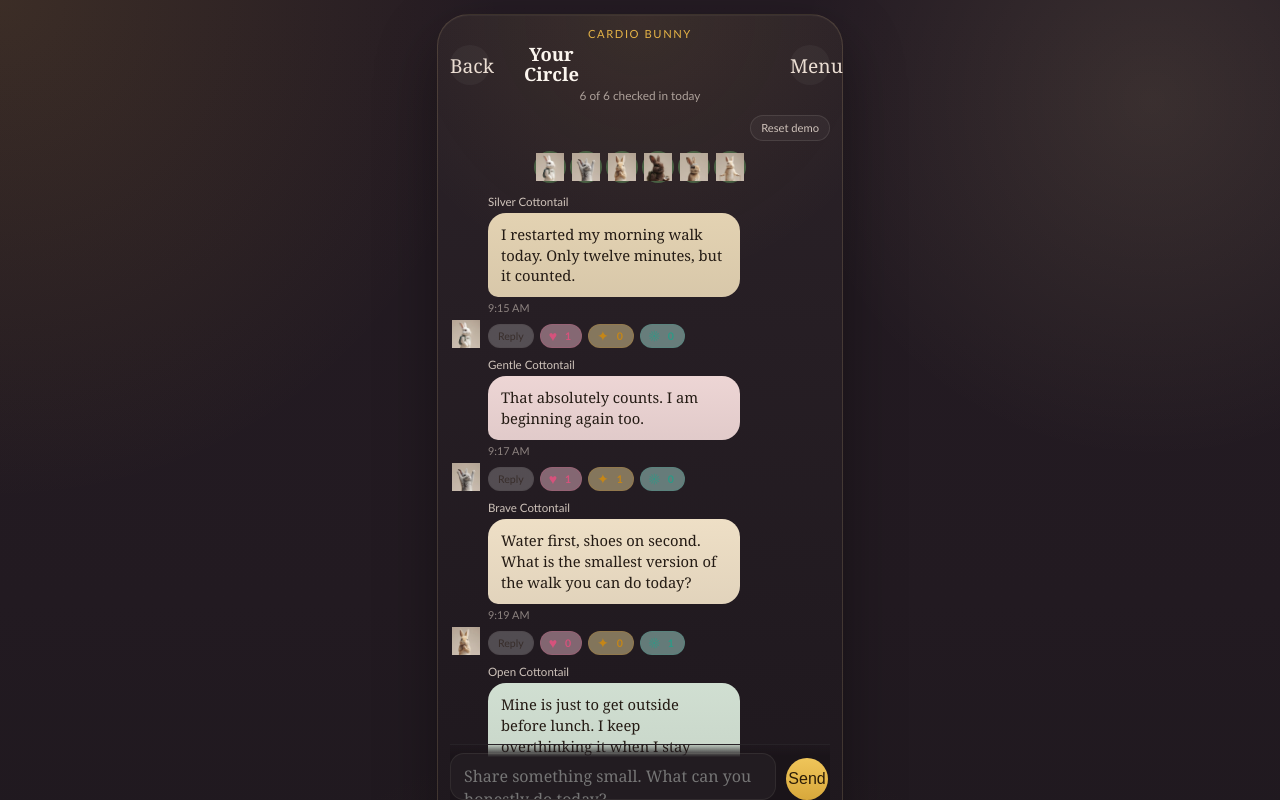
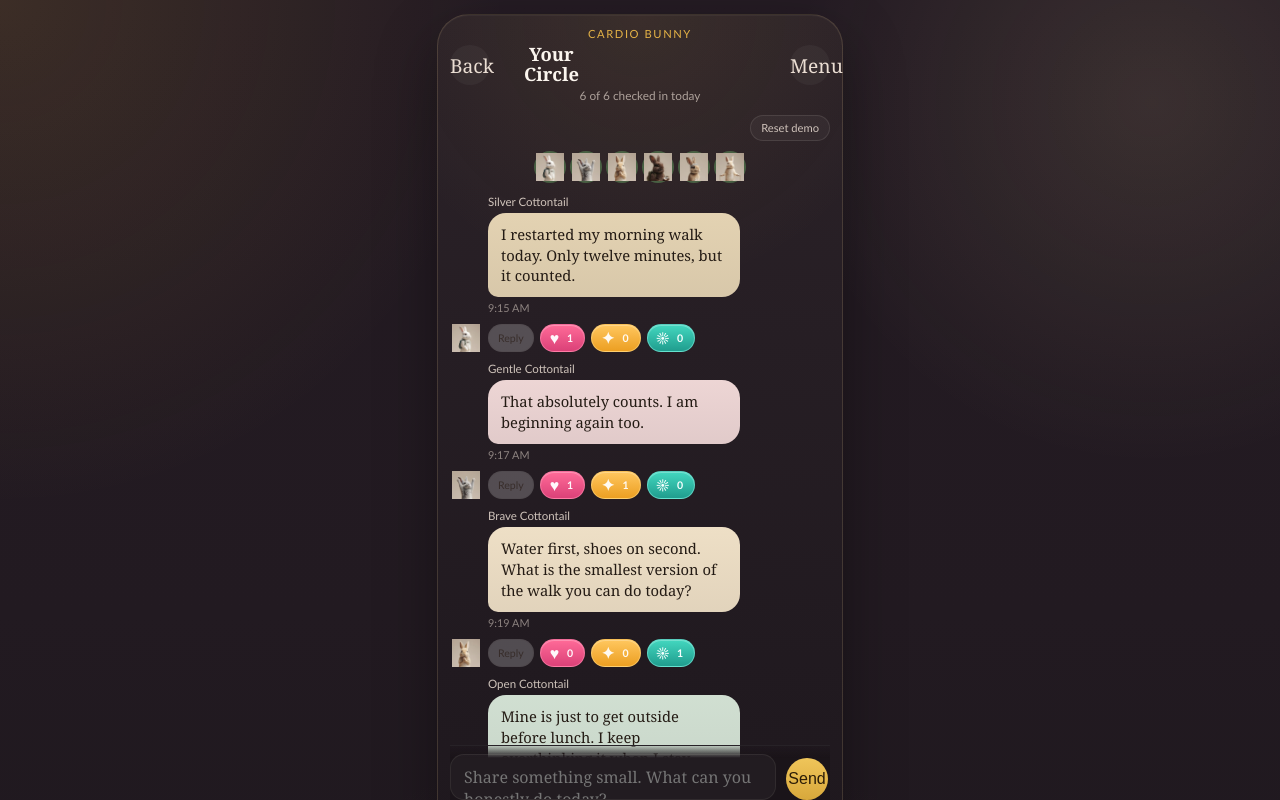
Before and after one commit to PaulskiLynch/5others, a Next.js app: page /circle-demo in a window 1280 px wide. Shown: the top 800 px of the page. Built offline with nearby package versions, Linux system fonts and the light colour scheme.

Commit message:
Strengthen demo persistence and reaction contrast

```diff
--- a/src/app/circle-demo/CircleDemoClient.tsx
+++ b/src/app/circle-demo/CircleDemoClient.tsx
@@ -106,6 +106,20 @@ const mentionDirectory = new Map([
 
 const DEMO_STORAGE_KEY = "cardiobunny-demo-circle-v3";
 
+function persistDemoState(messages: DemoMessage[], reacted: Record<string, SupportState>) {
+  if (typeof window === "undefined") {
+    return;
+  }
+
+  window.localStorage.setItem(
+    DEMO_STORAGE_KEY,
+    JSON.stringify({
+      messages,
+      reacted,
+    })
+  );
+}
+
 function getInitialDemoState() {
   if (typeof window === "undefined") {
     return {
@@ -207,13 +221,7 @@ export function CircleDemoClient() {
   const textareaRef = useRef<HTMLTextAreaElement | null>(null);
 
   useEffect(() => {
-    window.localStorage.setItem(
-      DEMO_STORAGE_KEY,
-      JSON.stringify({
-        messages,
-        reacted,
-      })
-    );
+    persistDemoState(messages, reacted);
   }, [messages, reacted]);
 
   useEffect(() => {
@@ -221,6 +229,30 @@ export function CircleDemoClient() {
       feedEndRef.current?.scrollIntoView({ block: "end" });
     });
   }, [messages.length]);
+
+  useEffect(() => {
+    function handleStorage(event: StorageEvent) {
+      if (event.key !== DEMO_STORAGE_KEY || !event.newValue) {
+        return;
+      }
+
+      try {
+        const parsed = JSON.parse(event.newValue) as {
+          messages?: DemoMessage[];
+          reacted?: Record<string, SupportState>;
+        };
+
+        if (parsed.messages?.length) {
+          setMessages(parsed.messages);
+        }
+
+        setReacted(parsed.reacted ?? {});
+      } catch {}
+    }
+
+    window.addEventListener("storage", handleStorage);
+    return () => window.removeEventListener("storage", handleStorage);
+  }, []);
 
   function handleSubmit(event: React.FormEvent<HTMLFormElement>) {
     event.preventDefault();
@@ -232,8 +264,8 @@ export function CircleDemoClient() {
 
     const replyTarget = replyToIndex !== null ? messages[replyToIndex] : null;
 
-    setMessages((current) => [
-      ...current,
+    const nextMessages = [
+      ...messages,
       {
         author: "You",
         avatarSrc: "/demo-bunnies/bunny-2.png",
@@ -249,7 +281,10 @@ export function CircleDemoClient() {
         supports: { heart: 0, hug: 0, support: 0 },
         time: getTimeLabel(),
       },
-    ]);
+    ];
+
+    setMessages(nextMessages);
+    persistDemoState(nextMessages, reacted);
     setDraft("");
     setReplyToIndex(null);
   }
@@ -258,8 +293,7 @@ export function CircleDemoClient() {
     const messageKey = `${messageIndex}`;
     const hasReacted = reacted[messageKey]?.[kind] ?? false;
 
-    setMessages((current) =>
-      current.map((message, index) =>
+    const nextMessages = messages.map((message, index) =>
       index === messageIndex
         ? {
             ...message,
@@ -269,18 +303,21 @@ export function CircleDemoClient() {
             },
           }
         : message
-      )
     );
 
-    setReacted((current) => ({
-      ...current,
+    const nextReacted = {
+      ...reacted,
       [messageKey]: {
-        heart: current[messageKey]?.heart ?? false,
-        hug: current[messageKey]?.hug ?? false,
-        support: current[messageKey]?.support ?? false,
+        heart: reacted[messageKey]?.heart ?? false,
+        hug: reacted[messageKey]?.hug ?? false,
+        support: reacted[messageKey]?.support ?? false,
         [kind]: !hasReacted,
       },
-    }));
+    };
+
+    setMessages(nextMessages);
+    setReacted(nextReacted);
+    persistDemoState(nextMessages, nextReacted);
   }
 
   function handleReply(messageIndex: number) {
@@ -293,6 +330,7 @@ export function CircleDemoClient() {
     setReacted({});
     setDraft("");
     setReplyToIndex(null);
+    persistDemoState(initialMessages, {});
     window.localStorage.removeItem(DEMO_STORAGE_KEY);
   }
 
--- a/src/app/globals.css
+++ b/src/app/globals.css
@@ -1297,37 +1297,41 @@ h3 {
 }
 
 .circle-support-pill-icon {
-  min-width: 36px;
+  min-width: 38px;
   justify-content: center;
-  padding: 4px 8px;
+  padding: 5px 9px;
   border-width: 1px;
+  box-shadow: inset 0 1px 0 rgba(255, 255, 255, 0.26);
 }
 
 .circle-support-pill-iconmark {
-  font-size: 0.88rem;
+  font-size: 1rem;
+  font-weight: 700;
   line-height: 1;
 }
 
 .circle-support-pill-heart {
-  color: #d6527c;
-  background: rgba(246, 192, 210, 0.46);
-  border-color: rgba(214, 82, 124, 0.22);
+  color: #fff7fb;
+  background: linear-gradient(180deg, #ff6b98 0%, #db4178 100%);
+  border-color: rgba(255, 138, 176, 0.58);
 }
 
 .circle-support-pill-hug {
-  color: #c58617;
-  background: rgba(247, 224, 162, 0.46);
-  border-color: rgba(197, 134, 23, 0.22);
+  color: #fffaf1;
+  background: linear-gradient(180deg, #ffc75f 0%, #ec9f22 100%);
+  border-color: rgba(255, 214, 124, 0.58);
 }
 
 .circle-support-pill-support {
-  color: #2d9a87;
-  background: rgba(182, 237, 226, 0.46);
-  border-color: rgba(45, 154, 135, 0.22);
+  color: #f6fffe;
+  background: linear-gradient(180deg, #43d7bf 0%, #209d8e 100%);
+  border-color: rgba(126, 236, 221, 0.58);
 }
 
 .circle-support-pill-active {
-  box-shadow: inset 0 0 0 1px rgba(255, 255, 255, 0.12);
+  box-shadow:
+    0 0 0 2px rgba(255, 255, 255, 0.14),
+    0 10px 20px rgba(0, 0, 0, 0.12);
 }
 
 .circle-support-pill-count {
```
Lines whose indentation alone changed are shown as unchanged.
